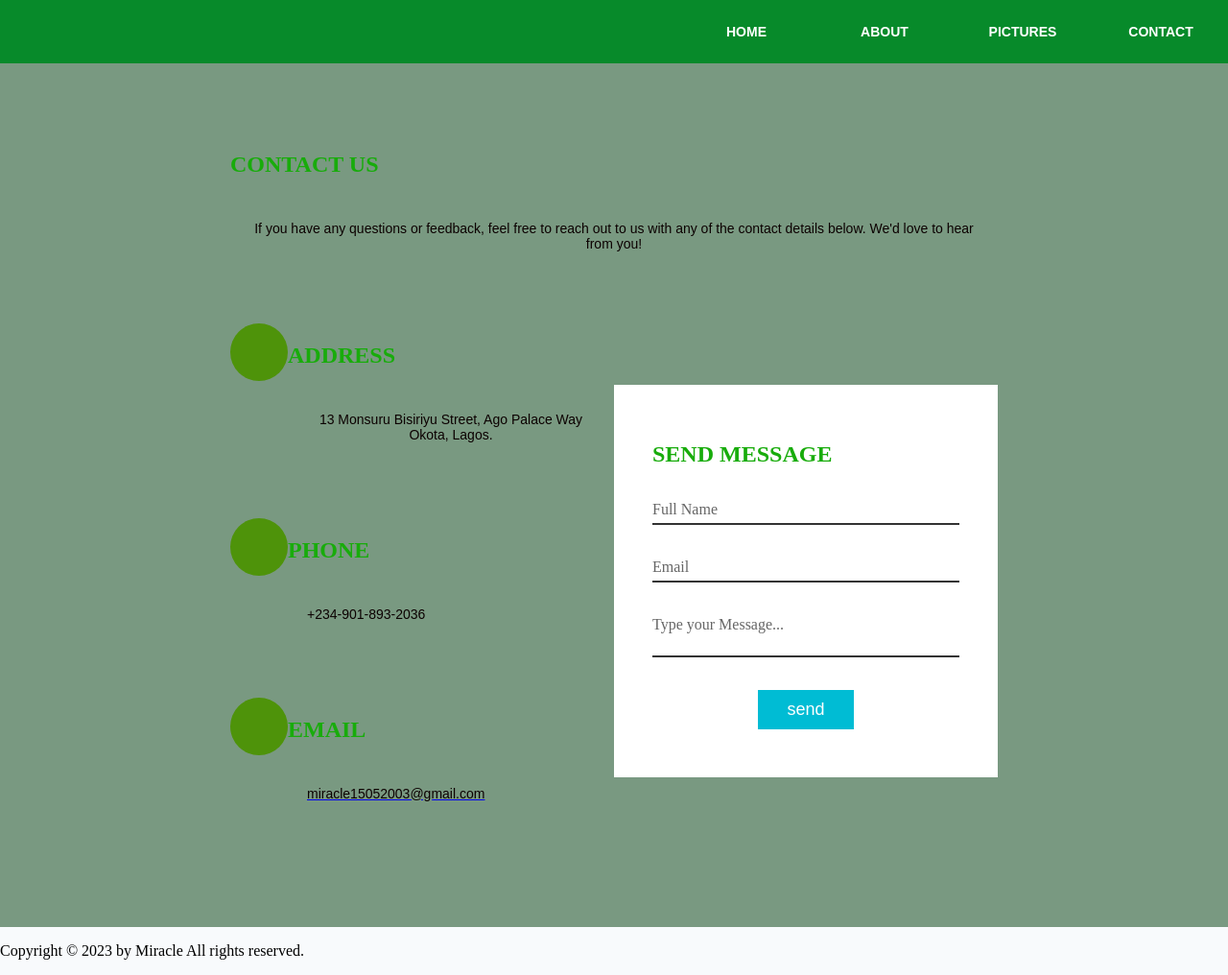
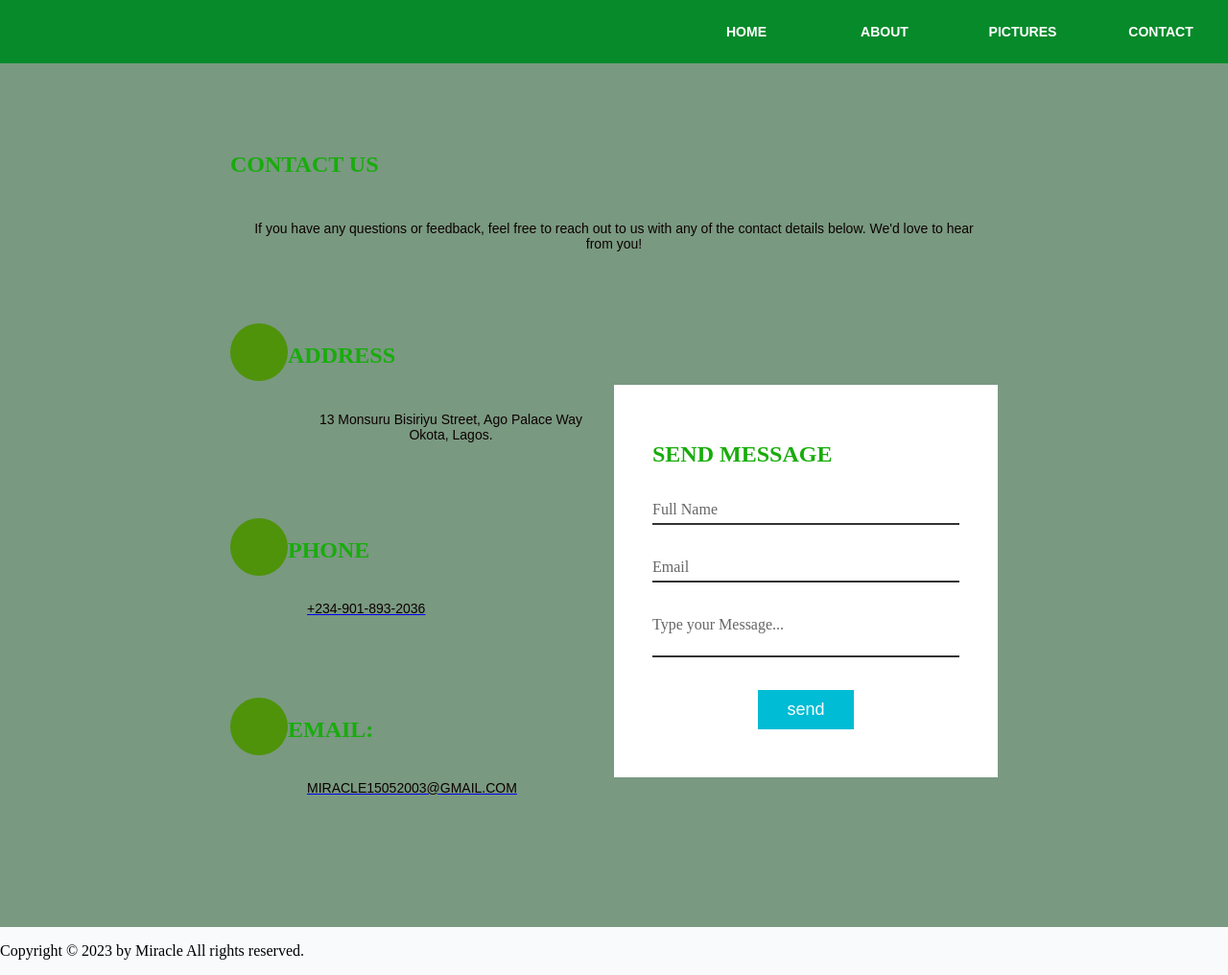
Before and after one commit to Momolove22/Momolove22.github.io, a plain HTML site: page MIRA/contact.html in a window 1280 px wide. Shown: the whole page at 96% size. Drawn offline with Linux system fonts and the light colour scheme.

Commit message:
contact edit

```diff
--- a/MIRA/contact.html
+++ b/MIRA/contact.html
@@ -42,16 +42,15 @@
 <div class="box">
   <div class="icon"><i class="fa fa-phone" aria-hidden="true"></i></div>
   <div class="text">
-    <h2>Phone</h2>
-    <p>+234-901-893-2036</p>
+    <h2>Phone <a href="tel: +2349018932036"><p>+234-901-893-2036</p></a></h2>
+
   </div>
 </div>
 <div class="box">
   <div class="icon"><i class="fa fa-envelope" aria-hidden="true"></i></div>
   <div class="text">
-    <h2>Email</h2>
-    <a href="gmail.com
-    "><p>miracle15052003@gmail.com</p></a>
+    <h2>Email: <a href="mailto:miracle15052003@gmail.com"><p>miracle15052003@gmail.com</p></a></h2>
+
   </div>
 </div>
 </div>
```
